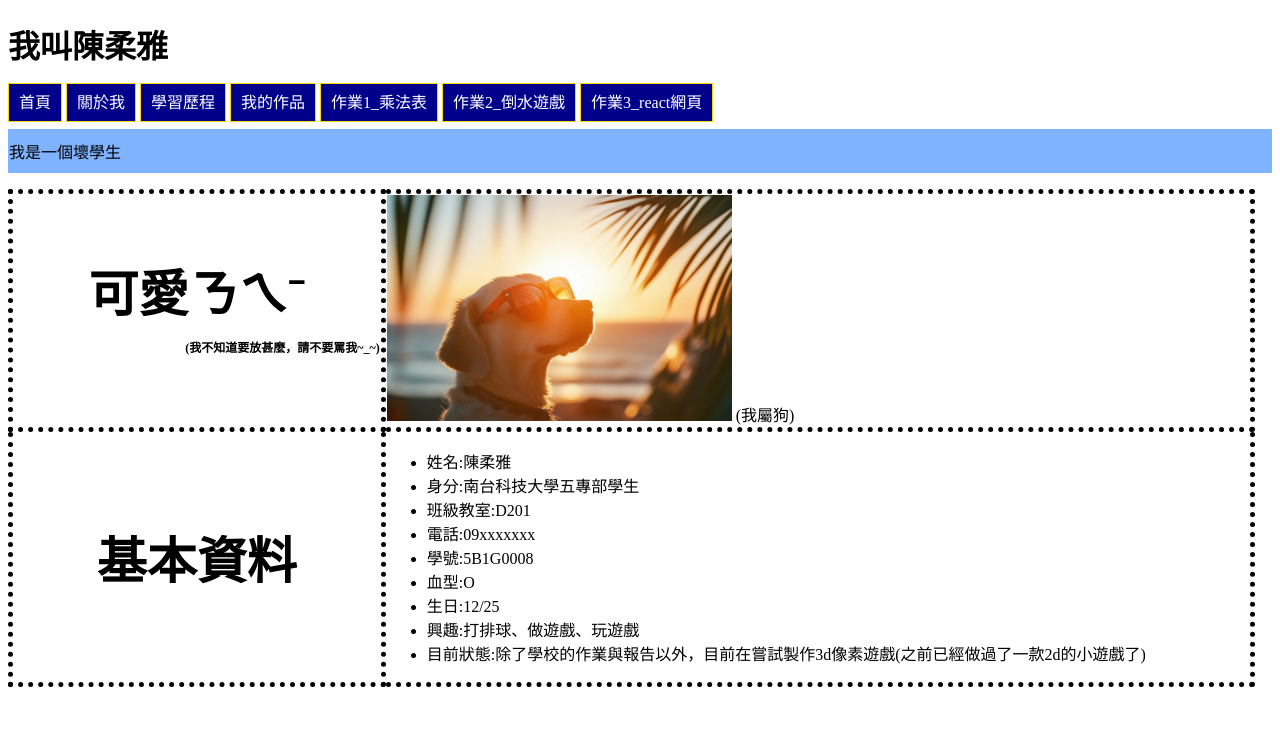
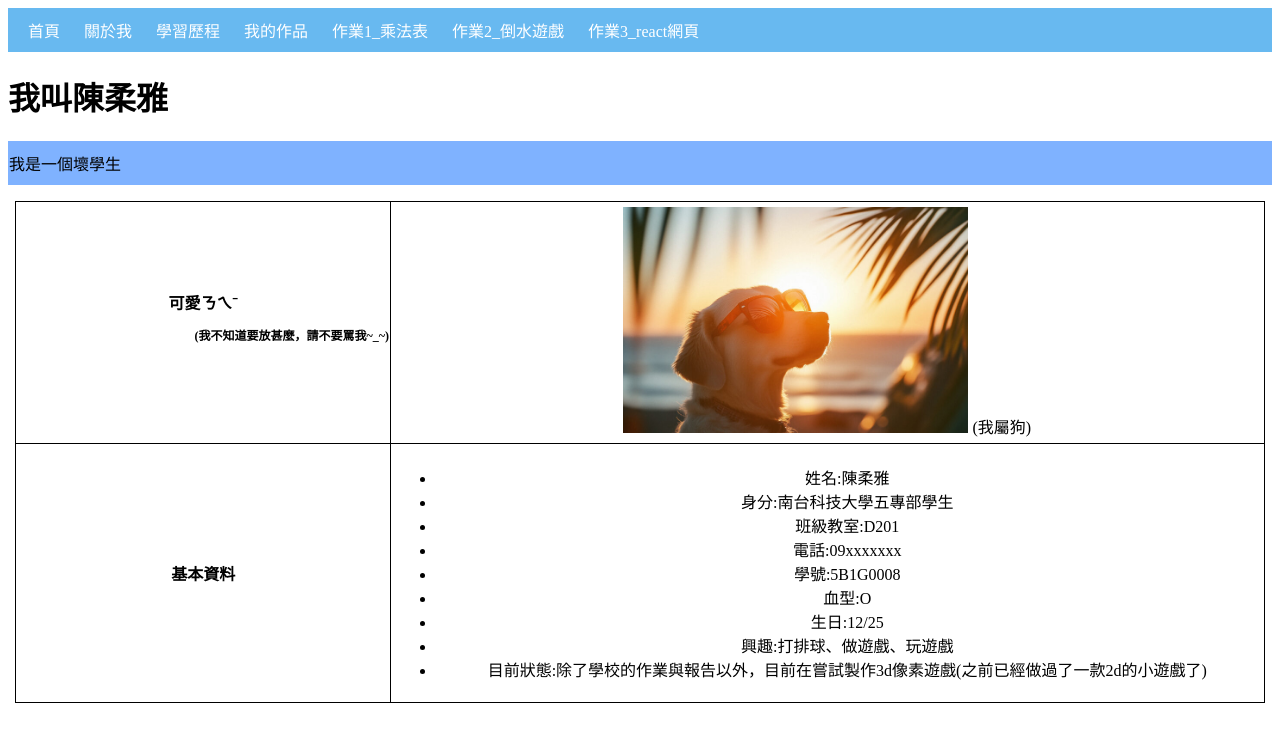
Before and after one commit to AbcZoe/20250320_JavaScript, a plain HTML site: page about.html in a window 1280 px wide. Drawn offline with Linux system fonts and the light colour scheme.

```diff
--- a/about.html
+++ b/about.html
@@ -4,29 +4,10 @@
         <meta charset="UTF-8">
         <meta name="viewport" content="width=device-width, initial-scale=1.0">
         <title>關於我</title>
-        <style>
-            .top_a{
-                color:white;
-                background-color: darkblue;
-                text-decoration: none;
-                padding: 10px;
-                border:1px solid gold;
-            }
-            table,tr,td,th{
-                border-width: 5px;
-                border-collapse: collapse;
-                border-style:dotted;
-            }
-            th{
-                font-size: 50px;
-            }
-            div{
-                display: inline-block;
-            }
-        </style>
+        <link rel="stylesheet" href="style.css">
     </head>
     <body>
-        <h1>我叫陳柔雅</h1>
+        <div id="top">
             <a class="top_a" href="index.html">首頁</a>
             <a class="top_a" href="about.html">關於我</a>
             <a class="top_a" href="study.html">學習歷程</a>
@@ -34,6 +15,8 @@
             <a class="top_a" href="homework.html">作業1_乘法表</a>
             <a class="top_a" href="https://abczoe.github.io/JavaScript_WaterPuzzle/" target="_blank">作業2_倒水遊戲</a>
             <a class="top_a" href="https://abczoe.github.io/AboutReact/" target="_blank">作業3_react網頁</a>
+        </div>
+        <h1>我叫陳柔雅</h1>
         <p  style="background-color: rgb(127, 178, 255); padding: 10px 1px;">我是一個壞學生</p>
         <div>
             <table>
--- /dev/null
+++ b/style.css
@@ -0,0 +1,30 @@
+.top_a{
+    color:white;
+    background-color: rgba(0, 0, 0, 0);
+    text-decoration: none;
+    padding: 10px;
+}
+.top_a:hover{
+background-color:rgb(60, 155, 91);
+}
+#top{
+padding: 10px;
+background-color:rgb(104, 185, 240);
+}
+div#myId{
+    width: 90%;
+    background-color: antiquewhite;
+    padding: 30px;
+    margin: 10px auto;
+}
+table,tr,td{
+    border: 1px solid black;
+    border-collapse: collapse;
+}
+table{
+    margin: 0 auto;
+}
+td{
+    padding: 5px;
+    text-align: center;
+}
```
Also changed, not shown: homework.html (+3 -31 lines), index.html (+4 -13 lines), myproject.html (+3 -11 lines), study.html (+4 -12 lines). Lines whose indentation alone changed are shown as unchanged.
